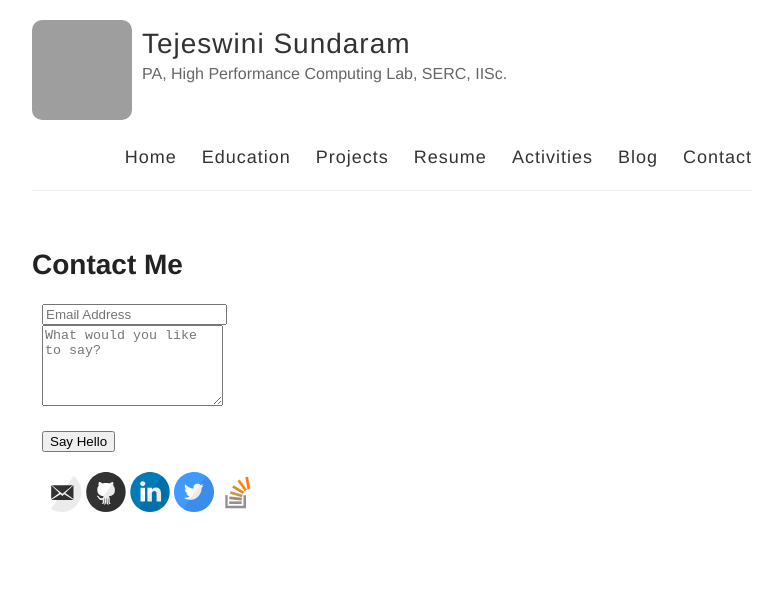
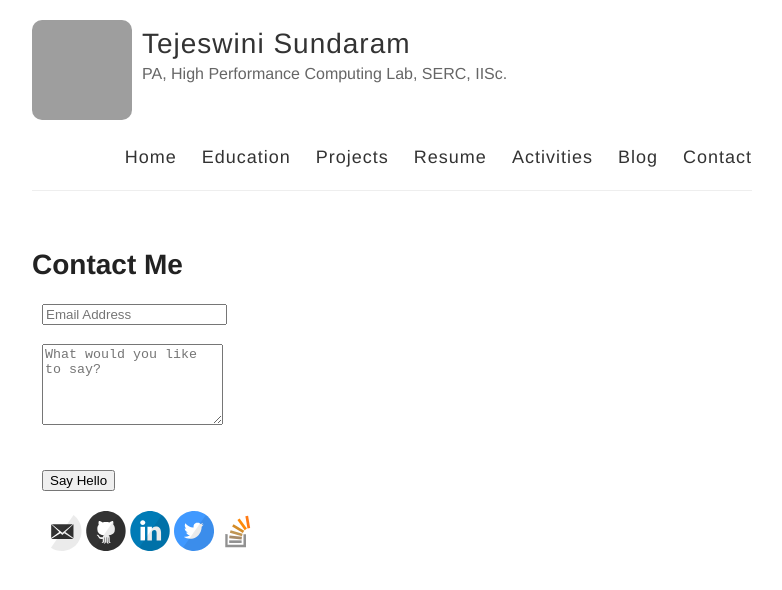
Before and after one commit to tejeswinisundaram/tejeswinisundaram.github.io, a Jekyll site: the page built from contact.html, in a window 1280 px wide. Shown: the top 590 px of the page, without its empty margins (248-1030 px from the left). Built offline with Jekyll 4.4.1, drawn with Linux system fonts in a browser that asks for light colours; Markdown is read by kramdown in place of the engine named in the settings; grey boxes are pictures that could not be loaded.

Commit message:
Update contact.html

```diff
--- a/contact.html
+++ b/contact.html
@@ -8,8 +8,8 @@ permalink: /contact/
 
 <form action="https://getsimpleform.com/messages?form_api_token=23de6fc7eee2d8b2763b70f0a56d0072" method="post" class="form-stacked">
     <input type='hidden' name='redirect_to' value='{{ site.url |}}/thankyou/' />
-    <input type="text" name="email" class="field-light" placeholder="Email Address"> <br/>
-    <textarea type="text" name="content" class="field-light" rows="5" placeholder="What would you like to say?"></textarea><br/>
+    <input type="text" name="email" class="field-light" placeholder="Email Address"> <br/> <br/>
+    <textarea type="text" name="content" class="field-light" rows="5" placeholder="What would you like to say?"></textarea><br/> <br/>
      <div class="g-recaptcha" data-sitekey="6LcHJRETAAAAAIt2OP3FlrPfQ6QM588G6mu42Ijc"></div><br/>
     <input type="submit" class="button button-blue button-big mobile-block" value="Say Hello"> <br/>
   </form>
```
